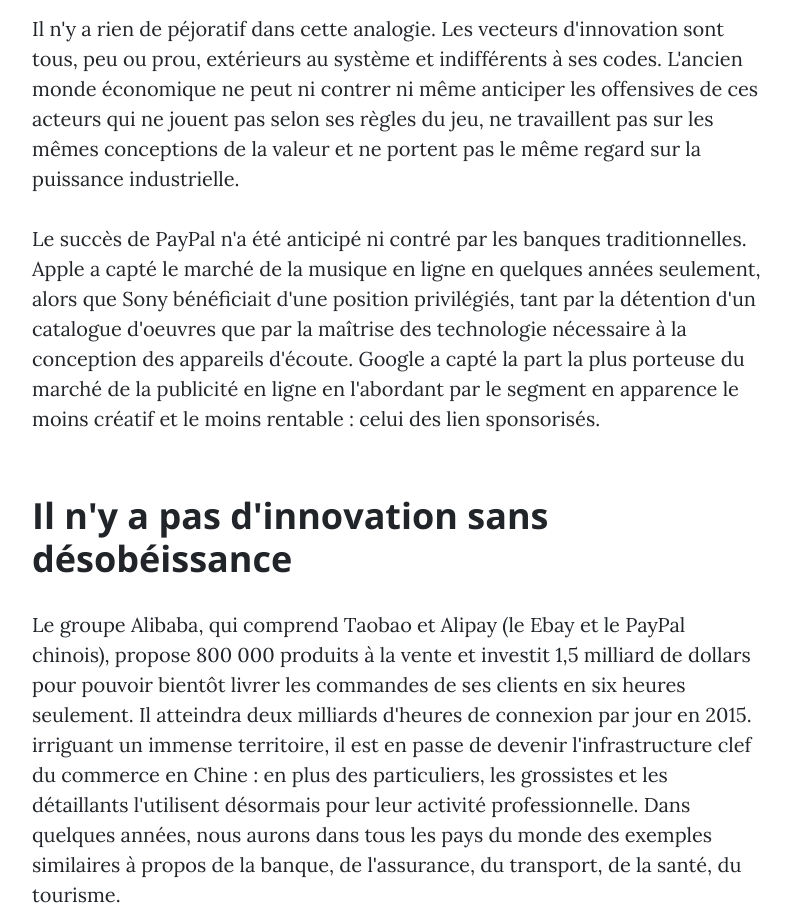
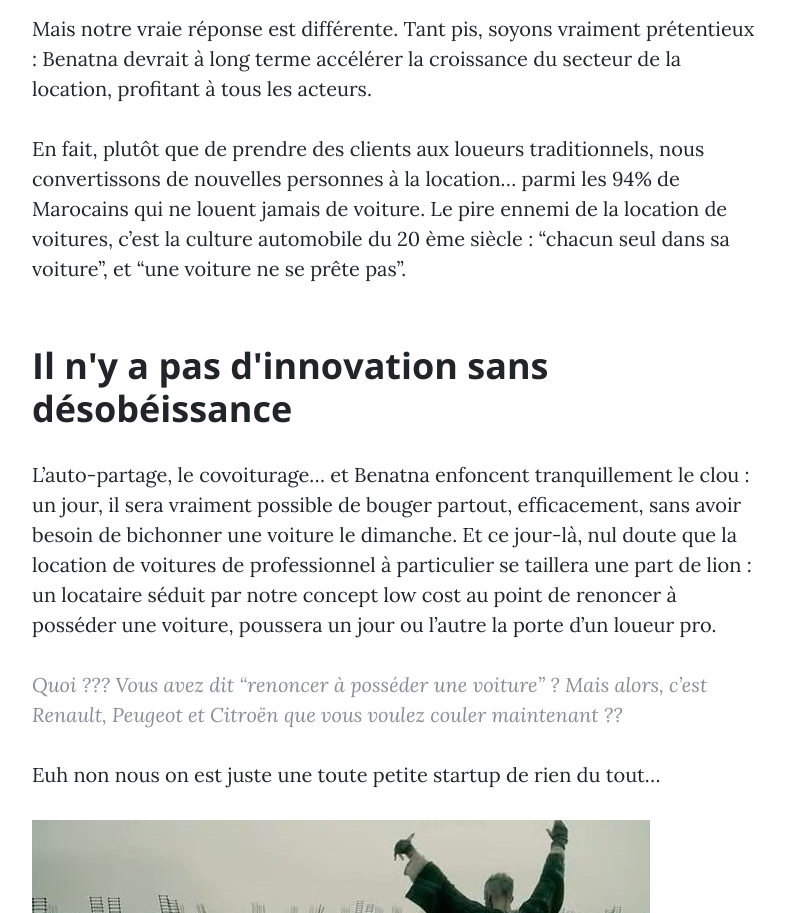
Before and after one commit to badre33/Blog-Benatna, a website: page post-Benatna-menace-pour-les-propriétaires.html in a window 1280 px wide. Shown: the part 1940-2853 px from the top of the page, without its empty margins (243-1034 px from the left). Drawn offline with nearby package versions, Linux system fonts and the light colour scheme.

Commit message:
article à jour

```diff
--- a/post-Benatna-menace-propriétaire.html
+++ b/post-Benatna-menace-pour-les-propriétaires.html
@@ -85,20 +85,20 @@
 
             <img class="img-fluid" src="img/history-vikings-saison-4-poster-trailer-date.jpg" alt="history-vikings-saison-4-poster-trailer-date">
 
-            <p>Il n'y a rien de péjoratif dans cette analogie. Les vecteurs d'innovation sont tous, peu ou prou, extérieurs au système et indifférents à ses codes. L'ancien monde économique ne peut ni contrer ni même anticiper les offensives de ces acteurs qui ne jouent pas selon ses règles du jeu, ne travaillent pas sur les mêmes conceptions de la valeur et ne portent pas le même regard sur la puissance industrielle.</p>
+            <p>Mais notre vraie réponse est différente. Tant pis, soyons vraiment prétentieux : Benatna devrait à long terme accélérer la croissance du secteur de la location, profitant à tous les acteurs.</p>
 
-            <p>Le succès de PayPal n'a été anticipé ni contré par les banques traditionnelles. Apple a capté le marché de la musique en ligne en quelques années seulement, alors que Sony bénéficiait d'une position privilégiés, tant par la détention d'un catalogue d'oeuvres que par la maîtrise des technologie nécessaire à la conception des appareils d'écoute. Google a capté la part la plus porteuse du marché de la publicité en ligne en l'abordant par le segment en apparence le moins créatif et le moins rentable : celui des lien sponsorisés.</p>
+            <p>En fait, plutôt que de prendre des clients aux loueurs traditionnels, nous convertissons de nouvelles personnes à la location… parmi les 94% de Marocains qui ne louent jamais de voiture. Le pire ennemi de la location de voitures, c’est la culture automobile du 20 ème siècle : “chacun seul dans sa voiture”, et “une voiture ne se prête pas”.</p>
 
             <h2 class="section-heading">Il n'y a pas d'innovation sans désobéissance</h2>
 
-            <p>Le groupe Alibaba, qui comprend Taobao et Alipay (le Ebay et le PayPal chinois), propose 800 000 produits à la vente et investit 1,5 milliard de dollars pour pouvoir bientôt livrer les commandes de ses clients en six heures seulement. Il atteindra deux milliards d'heures de connexion par jour en 2015. irriguant un immense territoire, il est en passe de devenir l'infrastructure clef du commerce en Chine : en plus des particuliers, les grossistes et les détaillants l'utilisent désormais pour leur activité professionnelle. Dans quelques années, nous aurons dans tous les pays du monde des exemples similaires à propos de la banque, de l'assurance, du transport, de la santé, du tourisme.</p>
+            <p>L’auto-partage, le covoiturage… et Benatna enfoncent tranquillement le clou : un jour, il sera vraiment possible de bouger partout, efficacement, sans avoir besoin de bichonner une voiture le dimanche. Et ce jour-là, nul doute que la location de voitures de professionnel à particulier se taillera une part de lion : un locataire séduit par notre concept low cost au point de renoncer à posséder une voiture, poussera un jour ou l’autre la porte d’un loueur pro.</p>
 
-            <p>Aucun de ces succès n'a été anticipé par les entreprises de l'ancien monde. Aucun d'entre eux n'a donné lieu à une résistance digne de ce nom. Il n'est donc pas inutile de s'arrêter sur les stratégies et les méthodes de ces innovateurs radicaux. Comment procèdent ces nouveaux joueurs ? Qu'ont-ils réalisé que les anciennes institutions peinent à saisir ? Y a-t-il des limites à leur croissance ? Quelles stratégies s'ouvrent aux anciennes organisations ?</p>
+            <blockquote class="blockquote">Quoi ??? Vous avez dit “renoncer à posséder une voiture” ? Mais alors, c’est Renault, Peugeot et Citroën que vous voulez couler maintenant ??</blockquote>
+
+            <p>Euh non nous on est juste une toute petite startup de rien du tout…</p>
 
             <img class="img-fluid" src="img/floki-of-history--vikings.jpg" alt="floki"><br><br>
-            <blockquote class="blockquote">"Le pouvoir est seulement donné à ceux qui sont disposés à se baisser pour le ramasser."<br>Ragnar </blockquote>
 
-            <p><em>Moralité</em> : Les innovations sont toujours le fait d'explorateurs individuels ou de petits groupes, et presque jamais celui de bureaucraties importantes et hautement structurées.</p>
 
           </div>
         </div>
```
